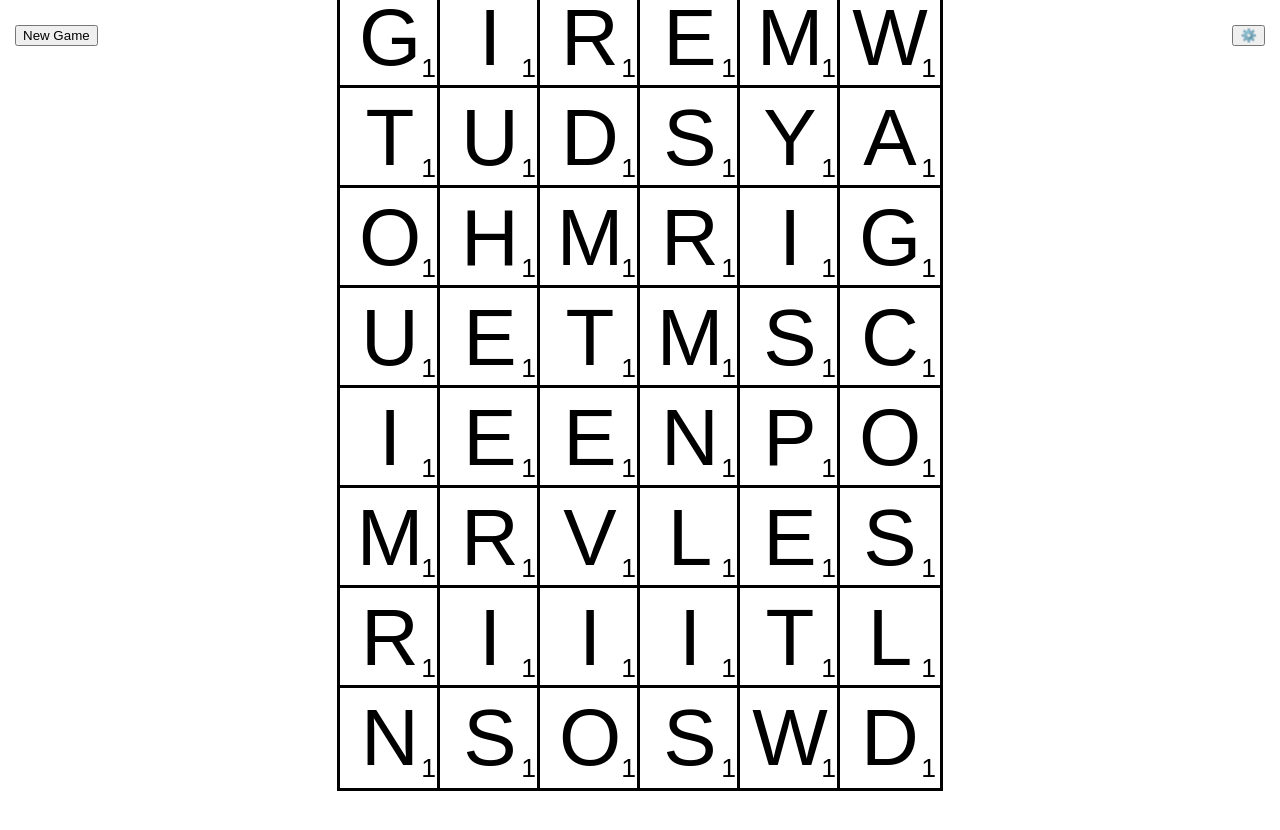
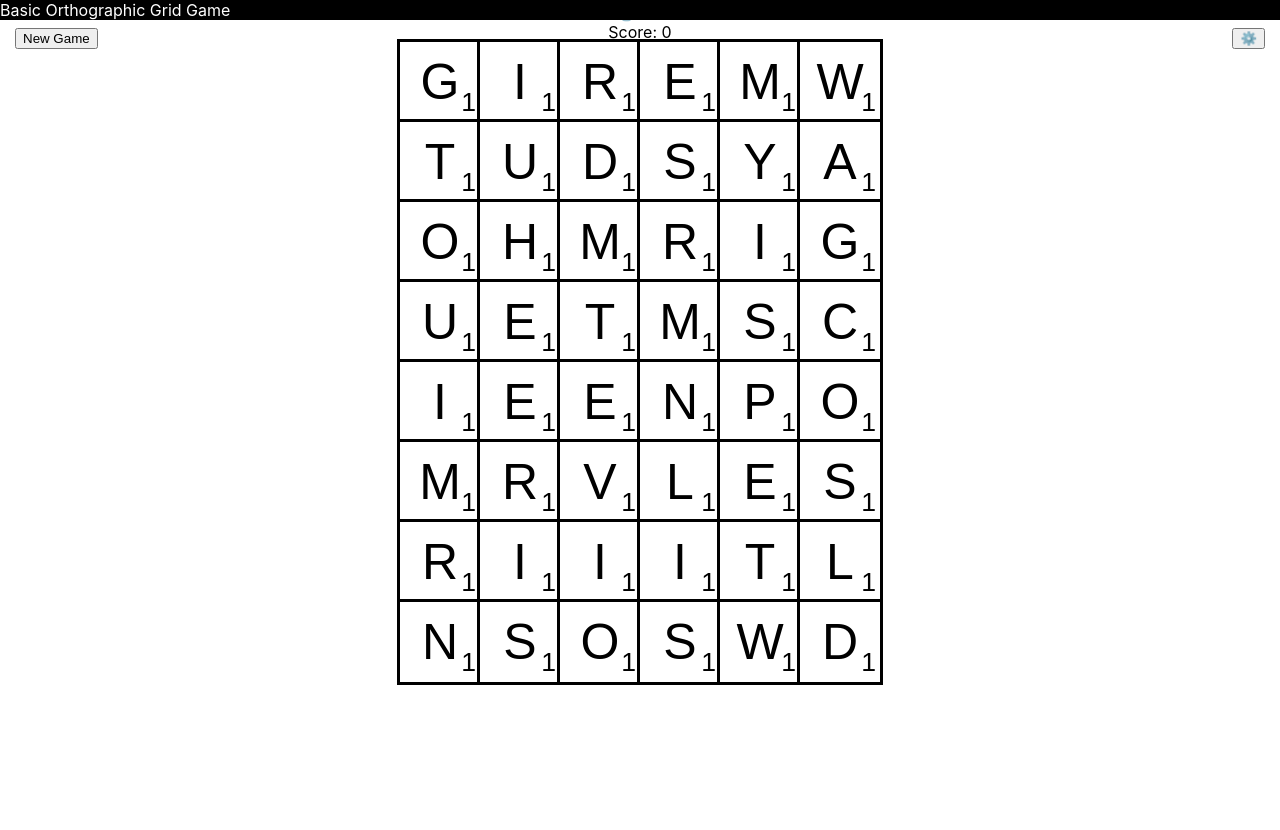
Before and after one commit to a-lexwein/word-grid-react, a React (Vite) app: page / in a window 1280 px wide. Shown: the top 830 px of the page. After the commit the page ends 800 px from the top, so only its background shows below. Built offline with nearby package versions, Linux system fonts and the light colour scheme.

Commit message:
small tweaks

```diff
--- a/src/App.css
+++ b/src/App.css
@@ -28,13 +28,12 @@
   display: flex;
   justify-content: center;
   align-items: center;
-  max-height: 100px;
-  max-width: 100px;
+  max-height: 80px;
+  max-width: 80px;
   height: 12vw;
   width: 12vw;
   font-family: sans-serif;
-  font-size: calc(8vw + 2px);
-  font-size: min(calc(8vw + 2px), 80px);
+  font-size: min(calc(6vw), 50px);
   box-shadow: 0 0 0 3px;
   position: relative;
 }
@@ -71,17 +70,20 @@
 #title {
   position: absolute;
   top: 0;
+  color: white;
+  background-color: black;
+  width: 100%;
 
 }
 
 #options-button {
   position: absolute;
-  top: 25px;
+  top: 28px;
   right: 15px;
 }
 #newgame-button {
   position: absolute;
-  top: 25px;
+  top: 28px;
   left: 15px;
 }
 .options {
@@ -90,8 +92,9 @@
 }
 
 .current-guess {
-  height: calc(5vw);
-  font-size: calc(4vw);
+  padding: calc(1.5vw);
+  height: calc(6vw);
+  font-size: min(calc(5vw), 100px);
 }
 
 /* New CSS for the modal */
--- a/src/App.jsx
+++ b/src/App.jsx
@@ -16,7 +16,7 @@ import score from '../helpers/score';
 function Main() {
   const { size, freqIndex, seed } = useParams();
   const [currentGuess, setGuess] = useState('');
-  const [timer, setTimer] = useState(60);
+  const [timer, setTimer] = useState(120);
   const [wordSubmitted, setWordSubmitted] = useState(false);
   const [history, updateHistory] = useState([]);
   const [modalOpen, setModalOpen] = useState(false);
@@ -47,7 +47,7 @@ function Main() {
   const [options, setOptions] = useState({
     nRows: size ? size.split('x')[0] : 8,
     nCols: size ? size.split('x')[1] : 6,
-    gameLength: 60,
+    gameLength: 120,
     seed: seed ?? 'hello',
     freqs: freqIndex ? names[freqIndex] : 'TWL 8 - 10',
     mods: [],
--- a/src/components/Options.jsx
+++ b/src/components/Options.jsx
@@ -99,7 +99,7 @@ export default function Options({ options, setOptions }) {
         name="gameLength"
         min="30"
         max="300"
-        step="1"
+        step="15"
         value={gameLengthValue}
         onChange={handleGameLengthChange}>
       </input>
```
